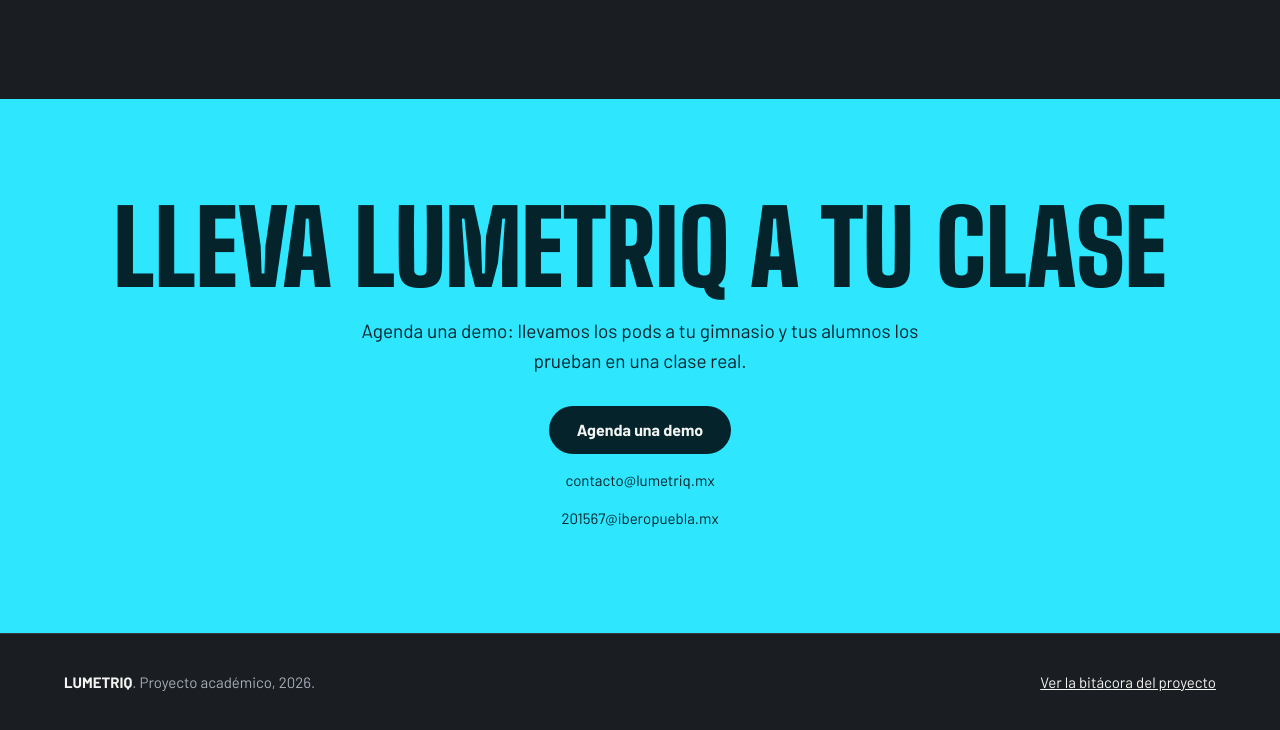
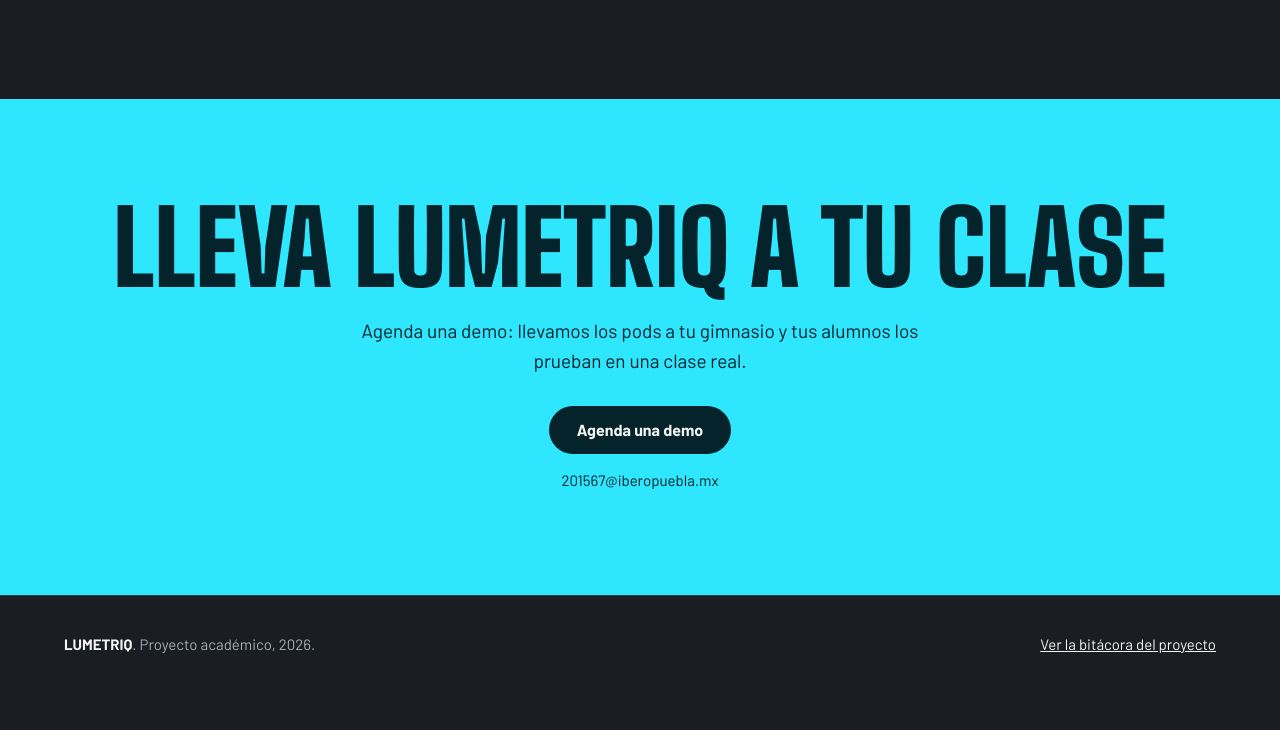
Before and after one commit to KamilGallardo/PROYECTOS_IV, a plain HTML site: page final-project.html in a window 1280 px wide. Shown: the part 8004-8734 px from the top of the page. After the commit the page ends 8696 px from the top, so only its background shows below. Drawn offline with Linux system fonts and the light colour scheme.

Commit message:
Update final-project.html

```diff
--- a/final-project.html
+++ b/final-project.html
@@ -390,8 +390,7 @@
   <h2>Lleva LUMETRIQ a tu clase</h2>
   <p>Agenda una demo: llevamos los pods a tu gimnasio y tus alumnos los prueban en una clase real.</p>
   <!-- CAMBIAR: pon aquí el correo del equipo en el href y en el texto -->
-  <a class="boton" href="mailto:contacto@lumetriq.mx?subject=Demo%20LUMETRIQ">Agenda una demo</a>
-  <span class="correo">contacto@lumetriq.mx</span>
+  <a class="boton" href="mailto:201567@iberopuebla.mx?subject=Demo%20LUMETRIQ">Agenda una demo</a>
   <span class="correo">201567@iberopuebla.mx</span>
 </section>
 
```
